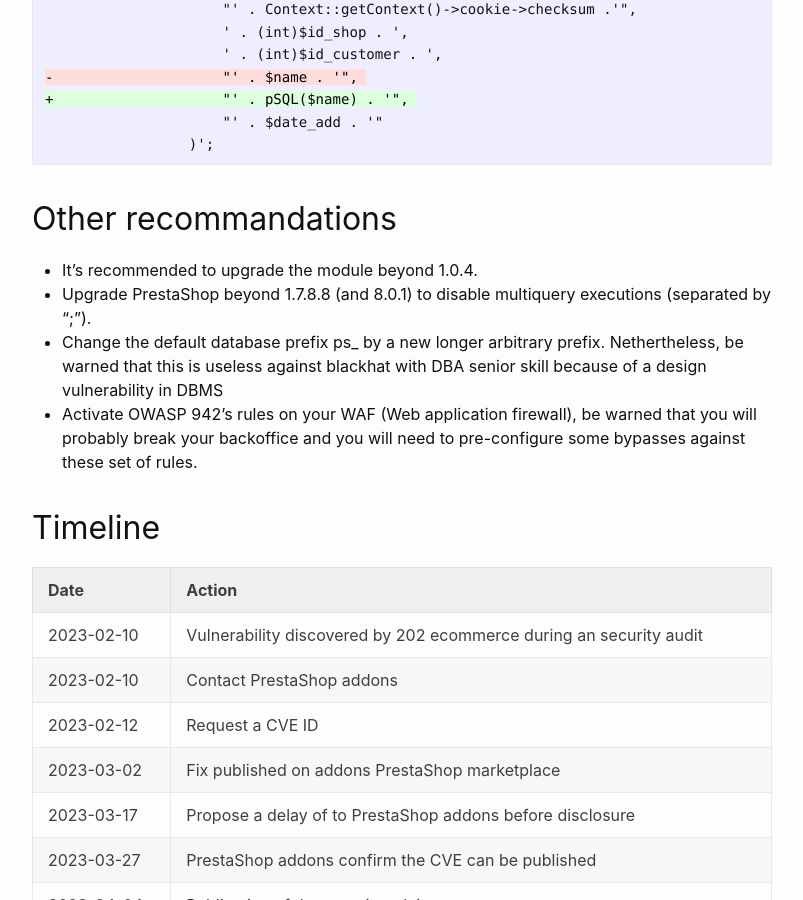
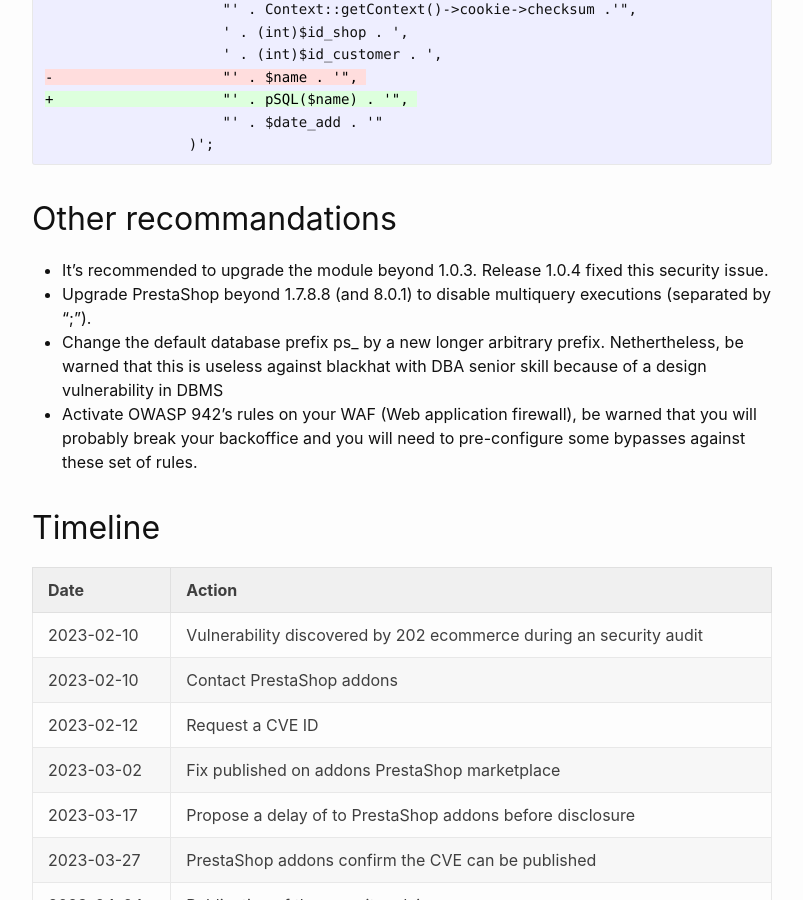
Before and after one commit to friends-of-presta/security-advisories, a Jekyll site: the page built from _posts/2023-04-04-lgbudget.md, in a window 1280 px wide and 900 px high, scrolled down 1777 px. Shown: the whole window, without its empty margins (238-1041 px from the left). Built offline with Jekyll 4.4.1, drawn with Linux system fonts in a browser that asks for light colours.

Commit message:
Update 2023-04-04-lgbudget.md

```diff
--- a/_posts/2023-04-04-lgbudget.md
+++ b/_posts/2023-04-04-lgbudget.md
@@ -75,7 +75,7 @@ To fix this issue, in file controllers/front/budget.php line 42, you need to esc
 
 ## Other recommandations
 
-* It’s recommended to upgrade the module beyond 1.0.4.
+* It’s recommended to upgrade the module beyond 1.0.3. Release 1.0.4 fixed this security issue.
 * Upgrade PrestaShop beyond 1.7.8.8 (and 8.0.1) to disable multiquery executions (separated by “;”).
 * Change the default database prefix ps_ by a new longer arbitrary prefix. Nethertheless, be warned that this is useless against blackhat with DBA senior skill because of a design vulnerability in DBMS
 * Activate OWASP 942’s rules on your WAF (Web application firewall), be warned that you will probably break your backoffice and you will need to pre-configure some bypasses against these set of rules.
```
